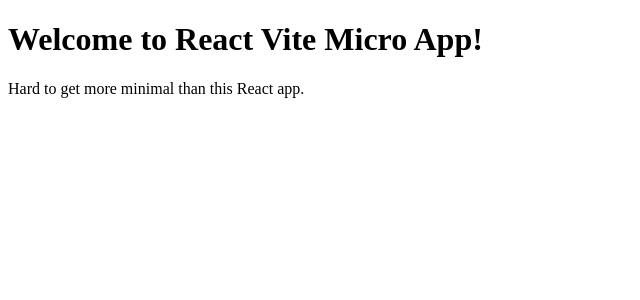
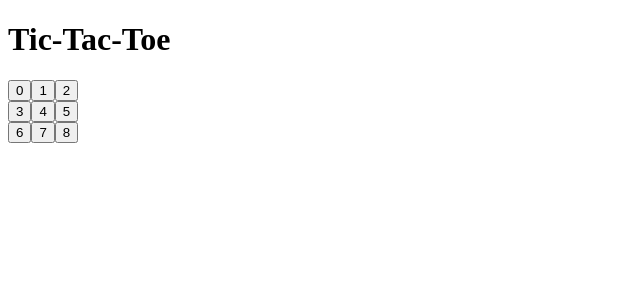
Before and after one commit to Priyesh-Singh-Waldia/tictactoe, a React (Vite) app: page / in a window 1280 px wide. Shown: the top 300 px of the page, without its empty margins (0-640 px from the left). Built offline with nearby package versions, Linux system fonts and the light colour scheme.

Commit message:
created board and square components

```diff
--- a/src/App.jsx
+++ b/src/App.jsx
@@ -1,11 +1,12 @@
-import React from "react";
+import React from 'react';
+import Board from './components/Board';
 
 const App = () => {
   return (
-    <>
-      <h1>Welcome to React Vite Micro App!</h1>
-      <p>Hard to get more minimal than this React app.</p>
-    </>
+    <div>
+      <h1>Tic-Tac-Toe</h1>
+      <Board />
+    </div>
   );
 };
 
--- /dev/null
+++ b/src/components/Board.jsx
@@ -0,0 +1,26 @@
+import React from 'react';
+import Square from './Square';
+
+const Board = () => {
+  return (
+    <div>
+      <div>
+        <Square value={0} />
+        <Square value={1} />
+        <Square value={2} />
+      </div>
+      <div>
+        <Square value={3} />
+        <Square value={4} />
+        <Square value={5} />
+      </div>
+      <div>
+        <Square value={6} />
+        <Square value={7} />
+        <Square value={8} />
+      </div>
+    </div>
+  );
+};
+
+export default Board;
--- /dev/null
+++ b/src/components/Square.jsx
@@ -0,0 +1,7 @@
+import React from 'react';
+
+const Square = ({ value }) => {
+  return <button type="button">{value}</button>;
+};
+
+export default Square;
```
Also changed, not shown: 1 other file (tests, documents, lock files or other folders).
